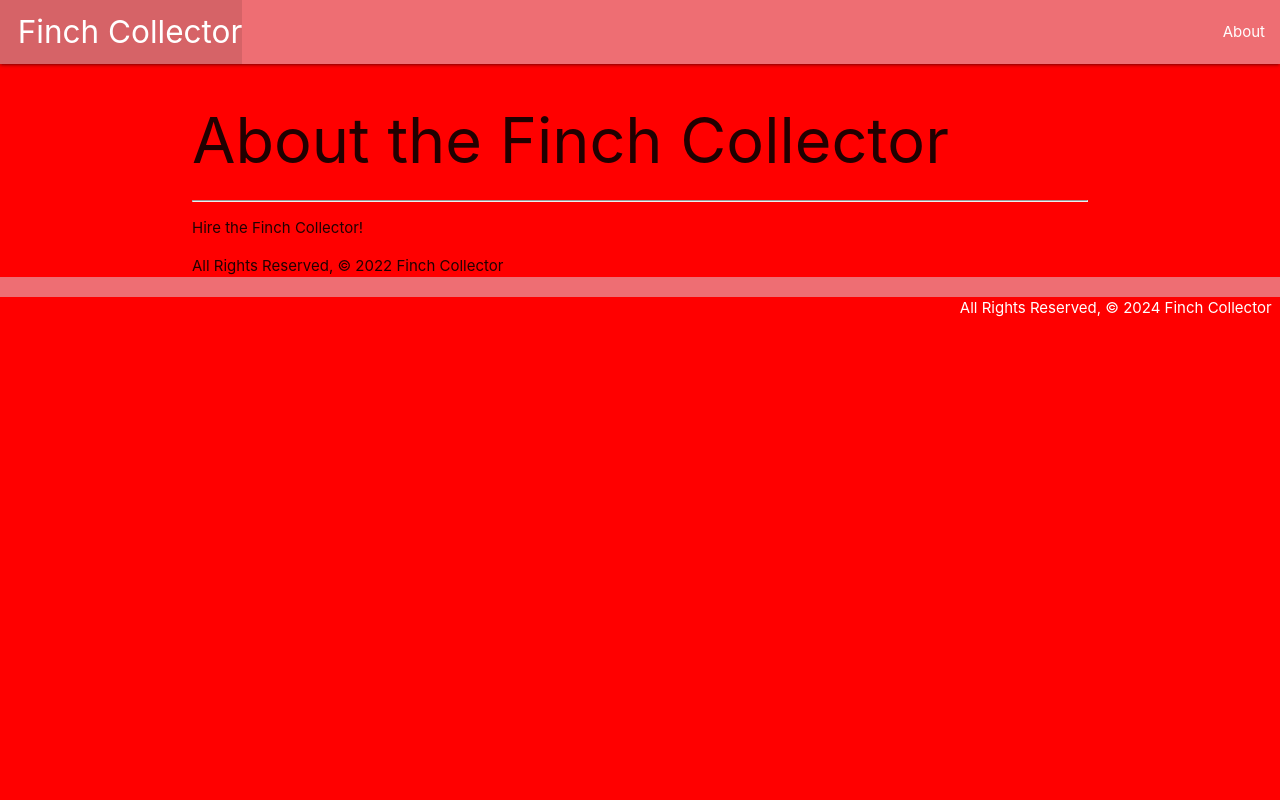
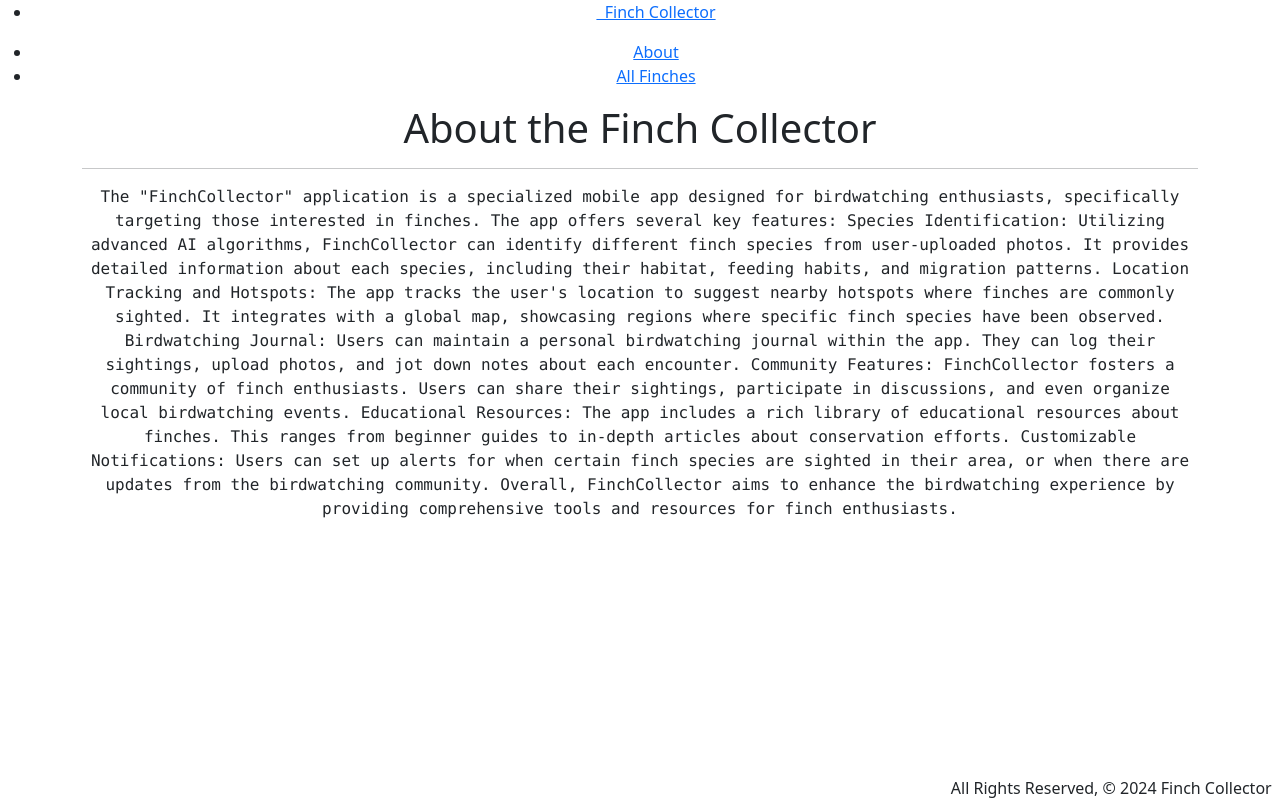
Before and after one commit to elliesolhjou/Finch-Collector-Lab, a Django app: page /about/ in a window 1280 px wide. Run offline with Django 5.2, Linux system fonts and the light colour scheme.

Commit message:
Part1 complete

```diff
--- a/main_app/static/css/style.css
+++ b/main_app/static/css/style.css
@@ -1,3 +1,14 @@
 body {
-    background-color: red;
-  }
+  display: flex;
+  min-height: 100vh;
+  flex-direction: column;
+}
+
+main {
+  flex: 1 0 auto;
+}
+
+footer.page-footer {
+  padding-top: 0;
+  text-align: right;
+}
--- a/main_app/templates/about.html
+++ b/main_app/templates/about.html
@@ -3,7 +3,15 @@
 
 <h1>About the Finch Collector</h1>
 <hr>
-<p>Hire the Finch Collector!</p>
-<footer>All Rights Reserved, &copy; 2022 Finch Collector</footer>
+<p class="font-monospace">The "FinchCollector" application is a specialized mobile app designed for birdwatching enthusiasts, specifically targeting those interested in finches. The app offers several key features:
+
+    Species Identification: Utilizing advanced AI algorithms, FinchCollector can identify different finch species from user-uploaded photos. It provides detailed information about each species, including their habitat, feeding habits, and migration patterns.
+    Location Tracking and Hotspots: The app tracks the user's location to suggest nearby hotspots where finches are commonly sighted. It integrates with a global map, showcasing regions where specific finch species have been observed.
+    Birdwatching Journal: Users can maintain a personal birdwatching journal within the app. They can log their sightings, upload photos, and jot down notes about each encounter.
+    Community Features: FinchCollector fosters a community of finch enthusiasts. Users can share their sightings, participate in discussions, and even organize local birdwatching events.
+    Educational Resources: The app includes a rich library of educational resources about finches. This ranges from beginner guides to in-depth articles about conservation efforts.
+    Customizable Notifications: Users can set up alerts for when certain finch species are sighted in their area, or when there are updates from the birdwatching community.
+    Overall, FinchCollector aims to enhance the birdwatching experience by providing comprehensive tools and resources for finch enthusiasts.</p>
+
 
 {% endblock %}
--- a/main_app/templates/base.html
+++ b/main_app/templates/base.html
@@ -7,11 +7,13 @@
   <meta name="viewport" content="width=device-width, initial-scale=1.0">
   <meta http-equiv="X-UA-Compatible" content="ie=edge">
   <title>Finch Collector</title>
-  <link rel="stylesheet" href="https://cdnjs.cloudflare.com/ajax/libs/materialize/1.0.0/css/materialize.min.css">
+  <link href="https://cdn.jsdelivr.net/npm/bootstrap@5.1.3/dist/css/bootstrap.min.css" rel="stylesheet" integrity="sha384-1BmE4kWBq78iYhFldvKuhfTAU6auU8tT94WrHftjDbrCEXSU1oBoqyl2QvZ6jIW3" crossorigin="anonymous">
+  <!-- <link rel="stylesheet" href="https://cdn.jsdelivr.net/npm/bulma@0.9.4/css/bulma.min.css"> -->
+  <!-- <link rel="stylesheet" href="https://cdnjs.cloudflare.com/ajax/libs/materialize/1.0.0/css/materialize.min.css"> -->
   <link rel="stylesheet" type="text/css" href="{% static 'css/style.css' %}">
 </head>
 <body>
-  <header class="navbar-fixed">
+  <header class="navbar-fixed text-center">
     <nav>
       <div class="nav-wrapper">
         <ul>
@@ -19,11 +21,12 @@
         </ul>
         <ul class="right">
           <li><a href="/about">About</a></li>
+          <li><a href="/finches">All Finches</a></li>
         </ul>
       </div>
     </nav>
   </header>
-  <main class="container">
+  <main class="container text-center text-wrap">
     {% block content %}
     {% endblock %}
   </main>
--- a/main_app/templates/home.html
+++ b/main_app/templates/home.html
@@ -3,7 +3,7 @@
 
 <h1>Home of the Finch Collector</h1>
 <hr>
-<p>Hire the Finch Collector!</p>
-<footer>All Rights Reserved, &copy; 2022 Finch Collector</footer>
+<p>Welcome the Finch Collector!</p>
+
 
 {% endblock %}
--- a/main_app/urls.py
+++ b/main_app/urls.py
@@ -3,5 +3,6 @@
 
 urlpatterns=[
     path('', views.home, name='home'),
-    path('about/', views.about, name='about')
+    path('about/', views.about, name='about'),
+    path('finches/', views.finches_index, name='index'),
 ]
--- a/main_app/views.py
+++ b/main_app/views.py
@@ -1,4 +1,10 @@
 from django.shortcuts import render
+
+finches = [
+  {'name': 'Lolo', 'breed': 'tabby', 'description': 'furry little demon', 'age': 3},
+  {'name': 'Sachi', 'breed': 'calico', 'description': 'gentle and loving', 'age': 2},
+]
+
 
 # Create your views here.
 def home(request):
@@ -6,3 +12,8 @@
 
 def about(request):
     return render(request, 'about.html')
+
+def finches_index(request):
+    return render(request, 'finches/index.html', {
+        'finches': finches
+    })
```
Also changed, not shown: main_app/templates/finches/index.html (added, +21 -0 lines).
